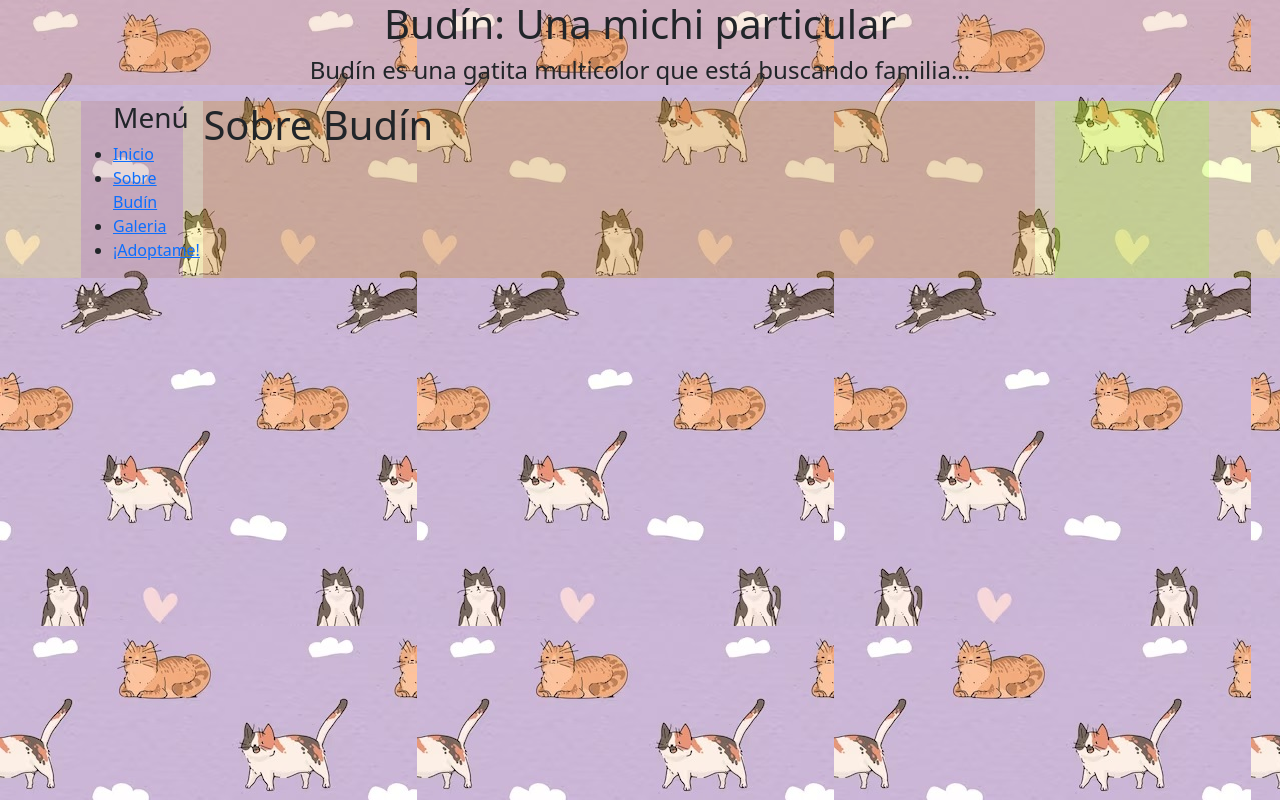
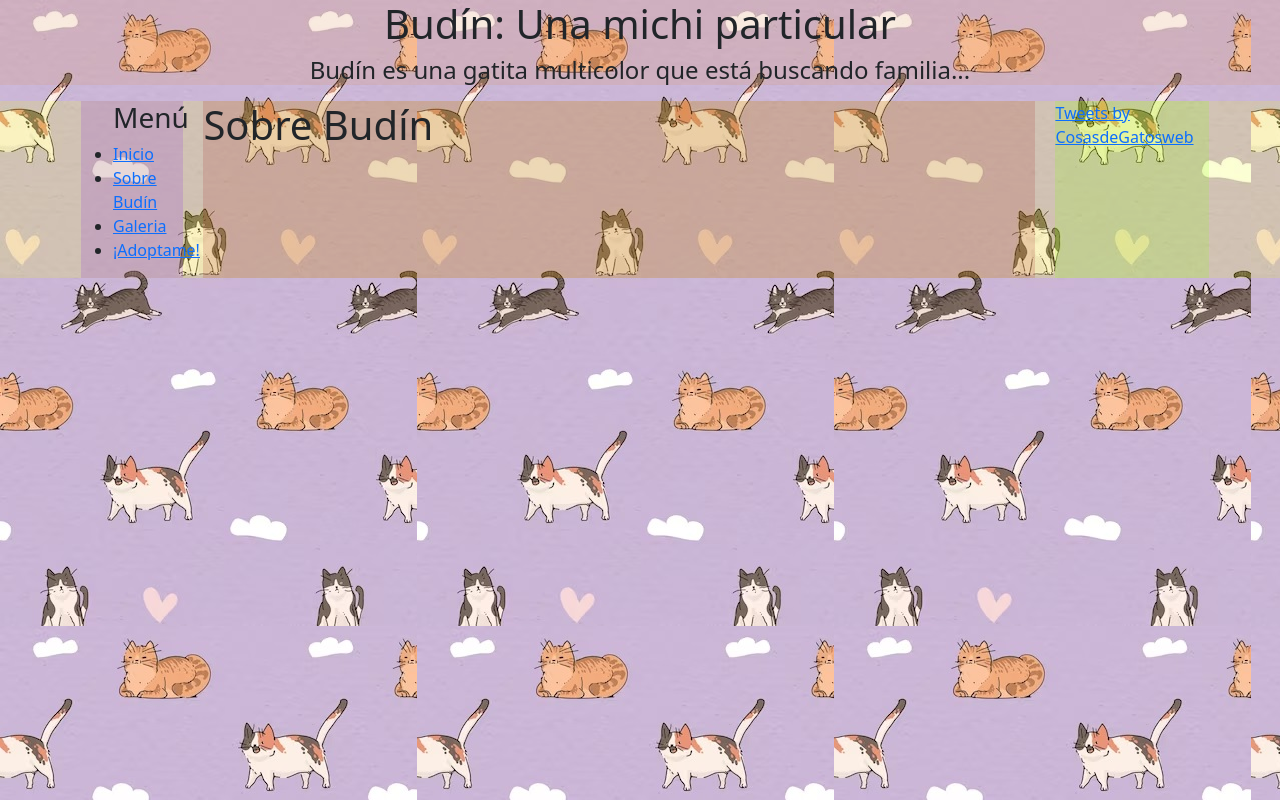
Before and after one commit to nutrialau/trabajoFinal, a plain HTML site: page sobreBudin.html in a window 1280 px wide. Drawn offline with nearby package versions, Linux system fonts and the light colour scheme.

Commit message:
cambio de main a prueba

```diff
--- a/sobreBudin.html
+++ b/sobreBudin.html
@@ -32,7 +32,11 @@
         <div class="cuerpo">
             <h1>Sobre Budín</h1>
         </div>
-        <div class="aside"></div>
+        <div class="aside">
+            <a class="twitter-timeline" data-lang="es" data-theme="dark"
+                href="https://twitter.com/CosasdeGatosweb?ref_src=twsrc%5Etfw">Tweets by CosasdeGatosweb</a>
+            <script async src="https://platform.twitter.com/widgets.js" charset="utf-8"></script>
+        </div>
     </section>
     <footer>
 
```
